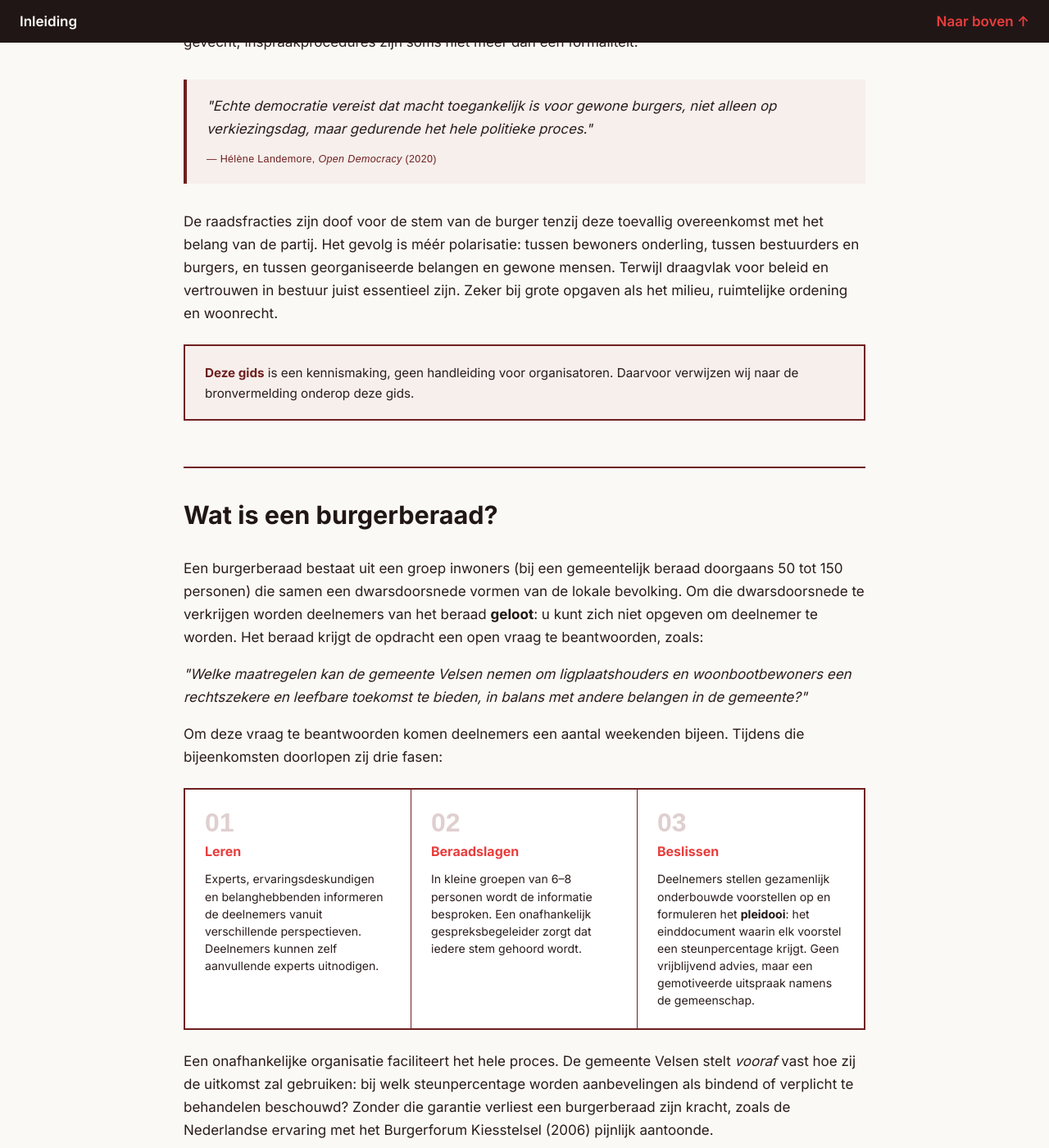
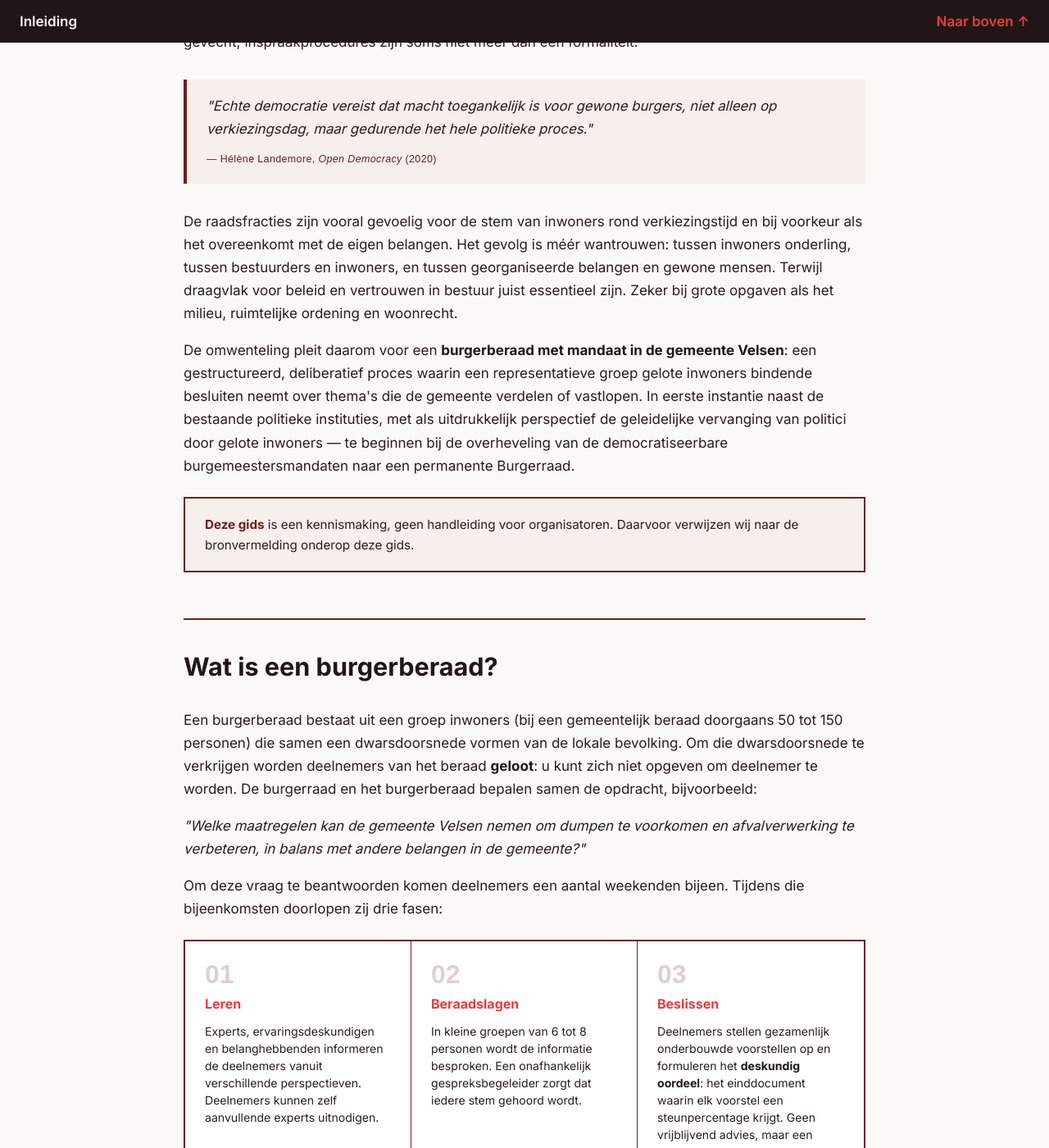
Before and after one commit to Klikblitser/Omwenteling, a Jekyll site: the page built from velsen.html, in a window 1280 px wide and 1400 px high, scrolled down 1552 px. Shown: the whole window at 82% size. Built offline with Jekyll 4.4.1, drawn with Linux system fonts in a browser that asks for light colours; some of the changed text lies outside the part shown.

Commit message:
aanpassing

```diff
--- a/velsen.html
+++ b/velsen.html
@@ -43,7 +43,9 @@ burgerberaad: true
     <cite>&mdash; Hélène Landemore, <em>Open Democracy</em> (2020)</cite>
   </blockquote>
 
-  <p>De raadsfracties zijn doof voor de stem van de burger tenzij deze toevallig overeenkomst met het belang van de partij. Het gevolg is méér polarisatie: tussen bewoners onderling, tussen bestuurders en burgers, en tussen georganiseerde belangen en gewone mensen. Terwijl draagvlak voor beleid en vertrouwen in bestuur juist essentieel zijn. Zeker bij grote opgaven als het milieu, ruimtelijke ordening en woonrecht.</p>
+  <p>De raadsfracties zijn vooral gevoelig voor de stem van inwoners rond verkiezingstijd en bij voorkeur als het overeenkomt met de eigen belangen. Het gevolg is méér wantrouwen: tussen inwoners onderling, tussen bestuurders en inwoners, en tussen georganiseerde belangen en gewone mensen. Terwijl draagvlak voor beleid en vertrouwen in bestuur juist essentieel zijn. Zeker bij grote opgaven als het milieu, ruimtelijke ordening en woonrecht.</p>
+
+  <p>De omwenteling pleit daarom voor een <strong>burgerberaad met mandaat in de gemeente Velsen</strong>: een gestructureerd, deliberatief proces waarin een representatieve groep gelote inwoners bindende besluiten neemt over thema's die de gemeente verdelen of vastlopen. In eerste instantie naast de bestaande politieke instituties, met als uitdrukkelijk perspectief de geleidelijke vervanging van politici door gelote inwoners &mdash; te beginnen bij de overheveling van de democratiseerbare burgemeestersmandaten naar een permanente Burgerraad.</p>
 
   <div class="highlight">
     <strong>Deze gids</strong> is een kennismaking, geen handleiding voor organisatoren. Daarvoor verwijzen wij naar de bronvermelding onderop deze gids.
@@ -53,9 +55,9 @@ burgerberaad: true
 <section id="wat-is">
   <h2>Wat is een burgerberaad?</h2>
 
-  <p>Een burgerberaad bestaat uit een groep inwoners (bij een gemeentelijk beraad doorgaans 50 tot 150 personen) die samen een dwarsdoorsnede vormen van de lokale bevolking. Om die dwarsdoorsnede te verkrijgen worden deelnemers van het beraad <strong>geloot</strong>: u kunt zich niet opgeven om deelnemer te worden. Het beraad krijgt de opdracht een open vraag te beantwoorden, zoals:</p>
+  <p>Een burgerberaad bestaat uit een groep inwoners (bij een gemeentelijk beraad doorgaans 50 tot 150 personen) die samen een dwarsdoorsnede vormen van de lokale bevolking. Om die dwarsdoorsnede te verkrijgen worden deelnemers van het beraad <strong>geloot</strong>: u kunt zich niet opgeven om deelnemer te worden. De burgerraad en het burgerberaad bepalen samen de opdracht, bijvoorbeeld:</p>
 
-  <p><em>"Welke maatregelen kan de gemeente Velsen nemen om ligplaatshouders en woonbootbewoners een rechtszekere en leefbare toekomst te bieden, in balans met andere belangen in de gemeente?"</em></p>
+  <p><em>"Welke maatregelen kan de gemeente Velsen nemen om dumpen te voorkomen en afvalverwerking te verbeteren, in balans met andere belangen in de gemeente?"</em></p>
 
   <p>Om deze vraag te beantwoorden komen deelnemers een aantal weekenden bijeen. Tijdens die bijeenkomsten doorlopen zij drie fasen:</p>
 
@@ -68,28 +70,28 @@ burgerberaad: true
     <div class="fase">
       <div class="fase-nr">02</div>
       <h4>Beraadslagen</h4>
-      <p>In kleine groepen van 6–8 personen wordt de informatie besproken. Een onafhankelijk gespreksbegeleider zorgt dat iedere stem gehoord wordt.</p>
+      <p>In kleine groepen van 6 tot 8 personen wordt de informatie besproken. Een onafhankelijk gespreksbegeleider zorgt dat iedere stem gehoord wordt.</p>
     </div>
     <div class="fase">
       <div class="fase-nr">03</div>
       <h4>Beslissen</h4>
-      <p>Deelnemers stellen gezamenlijk onderbouwde voorstellen op en formuleren het <strong>pleidooi</strong>: het einddocument waarin elk voorstel een steunpercentage krijgt. Geen vrijblijvend advies, maar een gemotiveerde uitspraak namens de gemeenschap.</p>
+      <p>Deelnemers stellen gezamenlijk onderbouwde voorstellen op en formuleren het <strong>deskundig oordeel</strong>: het einddocument waarin elk voorstel een steunpercentage krijgt. Geen vrijblijvend advies, maar een gemotiveerde uitspraak namens de gemeenschap.</p>
     </div>
   </div>
 
-  <p>Een onafhankelijke organisatie faciliteert het hele proces. De gemeente Velsen stelt <em>vooraf</em> vast hoe zij de uitkomst zal gebruiken: bij welk steunpercentage worden aanbevelingen als bindend of verplicht te behandelen beschouwd? Zonder die garantie verliest een burgerberaad zijn kracht, zoals de Nederlandse ervaring met het Burgerforum Kiesstelsel (2006) pijnlijk aantoonde.</p>
+  <p>Een onafhankelijke organisatie faciliteert het hele proces. De gemeente Velsen stelt <em>vooraf</em> vast hoe zij de uitkomst zal gebruiken: bij welk steunpercentage worden aanbevelingen verplicht zij zich deze te behandelen? Zonder die binding verliest een burgerberaad zijn kracht, zoals de Nederlandse ervaring met het Burgerforum Kiesstelsel (2006) pijnlijk aantoonde.</p>
 
-  <p>Dat is het beraad zelf. Om een beraad tot stand te brengen zijn ook andere rollen nodig, met een andere manier van selectie. Zie <a href="#drie-rollen">drie rollen: commissie, beraad en toezicht</a>.</p>
+  <p>Dat is het beraad zelf. Om een beraad tot stand te brengen zijn ook andere rollen nodig, met een andere manier van selectie. Zie <a href="#drie-rollen">drie rollen: burgerraad, burgerberaad en raad van toezicht</a>.</p>
 </section>
 
 <section id="drie-rollen">
-  <h2>Drie rollen: commissie, beraad en toezicht</h2>
+  <h2>Drie rollen: burgerraad, burgerberaad en toezicht</h2>
 
   <div class="highlight highlight--concept">
     <strong>Concept.</strong> Deze sectie is nog in bewerking en nog niet vastgesteld.
   </div>
 
-  <p>Een burgerberaad ontstaat niet vanzelf. Iemand moet het proces ontwerpen, de opdrachtvraag formuleren, inwoners bereiken en toezicht houden op eerlijkheid en transparantie. Als we willekeurige inwoners loten en zeggen: &ldquo;wij weten ook nog niet precies wat het wordt&rdquo;, lopen veel mensen weg. Niet omdat loting faalt, maar omdat arbitrair lijkt.</p>
+  <p>Een burgerberaad ontstaat niet vanzelf. Iemand moet het proces ontwerpen, de opdrachtvraag formuleren, inwoners bereiken en toezicht houden op eerlijkheid en transparantie. Als we willekeurige inwoners loten en zeggen: &ldquo;wij weten ook nog niet precies wat het wordt&rdquo;, haken veel mensen af. Niet omdat loting faalt, maar omdat het arbitrair lijkt.</p>
 
   <p>Daarom werken succesvolle burgerberaden met <strong>drie gescheiden rollen</strong>. Elke rol heeft een eigen functie en een eigen manier van selectie:</p>
 
@@ -103,12 +105,12 @@ burgerberaad: true
     <div class="rol">
       <span class="rol-tag loting">Loting</span>
       <h4>Het burgerberaad</h4>
-      <p>Een representatieve groep van ca. 75 - 100 inwoners, samengesteld via gestratificeerde loting uit inwoners die het enquete-formulier hebben ingevuld. Enquete-deelnemers komen uit het bevolkingsregister of een lotingspool. Deelnemers kunnen zich niet opgeven; alleen accepteren of weigeren na uitloting.</p>
+      <p>Een representatieve groep van ca. 50 - 100 inwoners, samengesteld via gestratificeerde loting uit inwoners die het enquete-formulier hebben ingevuld. Enquete-deelnemers komen uit het bevolkingsregister of een lotingspool. Deelnemers kunnen zich niet opgeven; alleen accepteren of weigeren na uitloting.</p>
       <p class="rol-mandaat"><strong>Functie:</strong> Leren, delibereren en het onderwerp bepalen waarover verschillende aanbevelingen worden geformuleerd waarvan er uiteindelijk een selectie gemaakt wordt via stemming. Zie <a href="#legitimiteit">legitimiteitscode</a>.</p>
     </div>
     <div class="rol">
       <span class="rol-tag mix">Deels geloot</span>
-      <h4>Toezichthouding</h4>
+      <h4>Raad van toezicht</h4>
       <p>Een mix van gelote burgers uit de lotingspool, een externe jurist en een ombudspersoon. Geen politici, om belangenverstrengeling uit te sluiten.</p>
       <p class="rol-mandaat"><strong>Mandaat:</strong> toezicht. Bewaken van kwaliteit, eerlijkheid, transparantie en uitvoering. Publiceert een uitvoeringsrapport binnen twaalf maanden.</p>
     </div>
```
